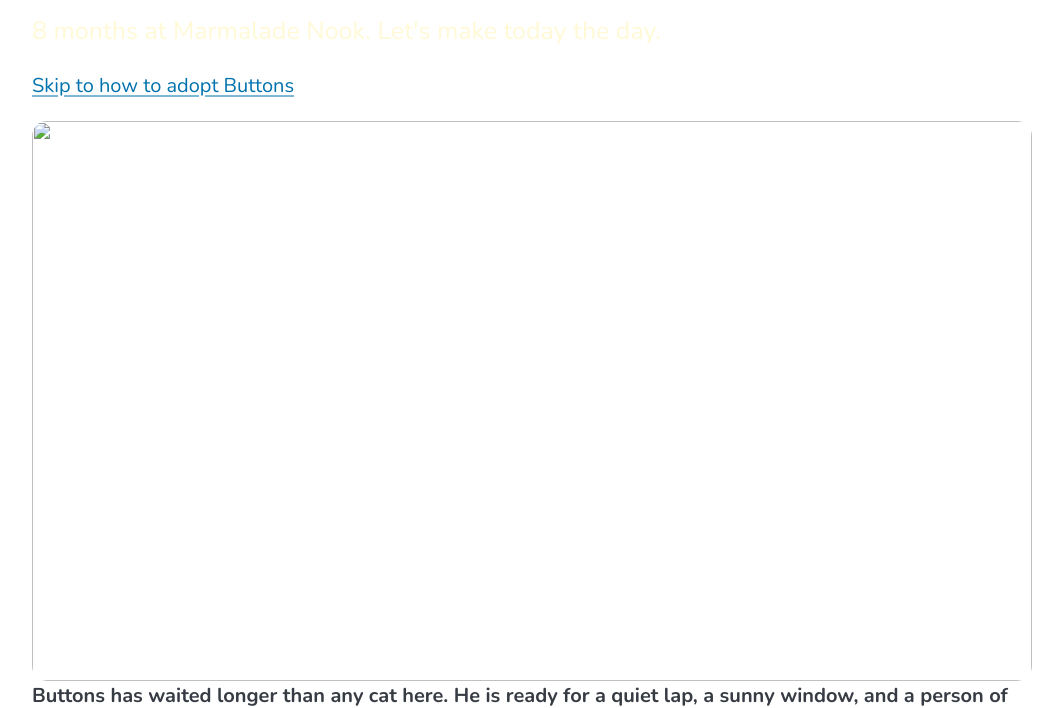
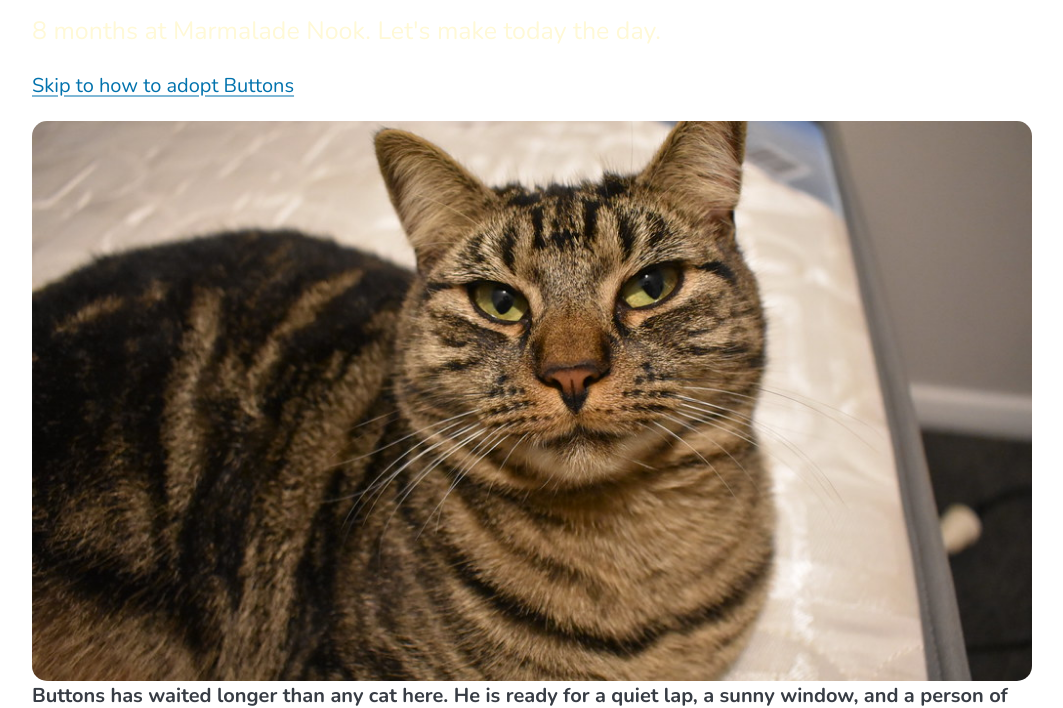
Before and after one commit to SnDyMrn13/buttons-rescue, a plain HTML site: page index.html in a window 1280 px wide. Shown: the part 92-800 px from the top of the page, without its empty margins (108-1171 px from the left). Drawn offline with nearby package versions, Linux system fonts and the light colour scheme.

Commit message:
show Buttons' photo closes #1

```diff
--- a/index.html
+++ b/index.html
@@ -13,7 +13,7 @@
     <h1>Buttons needs a home</h1>
     <p class="tagline">8 months at Marmalade Nook. Let's make today the day.</p>
     <p><a href="#howtoadopt">Skip to how to adopt Buttons</a></p>
-    <img class="photo" src="button.jpg" alt="">
+    <img class="photo" src="buttons.jpg" alt="Buttons, gray/brown tabby">
     <p><b>Buttons has waited longer than any cat here. He is ready for a quiet lap, a sunny window, and a person of his own.</p>
     <div class="story">
       <h2>His story</h2>
```
